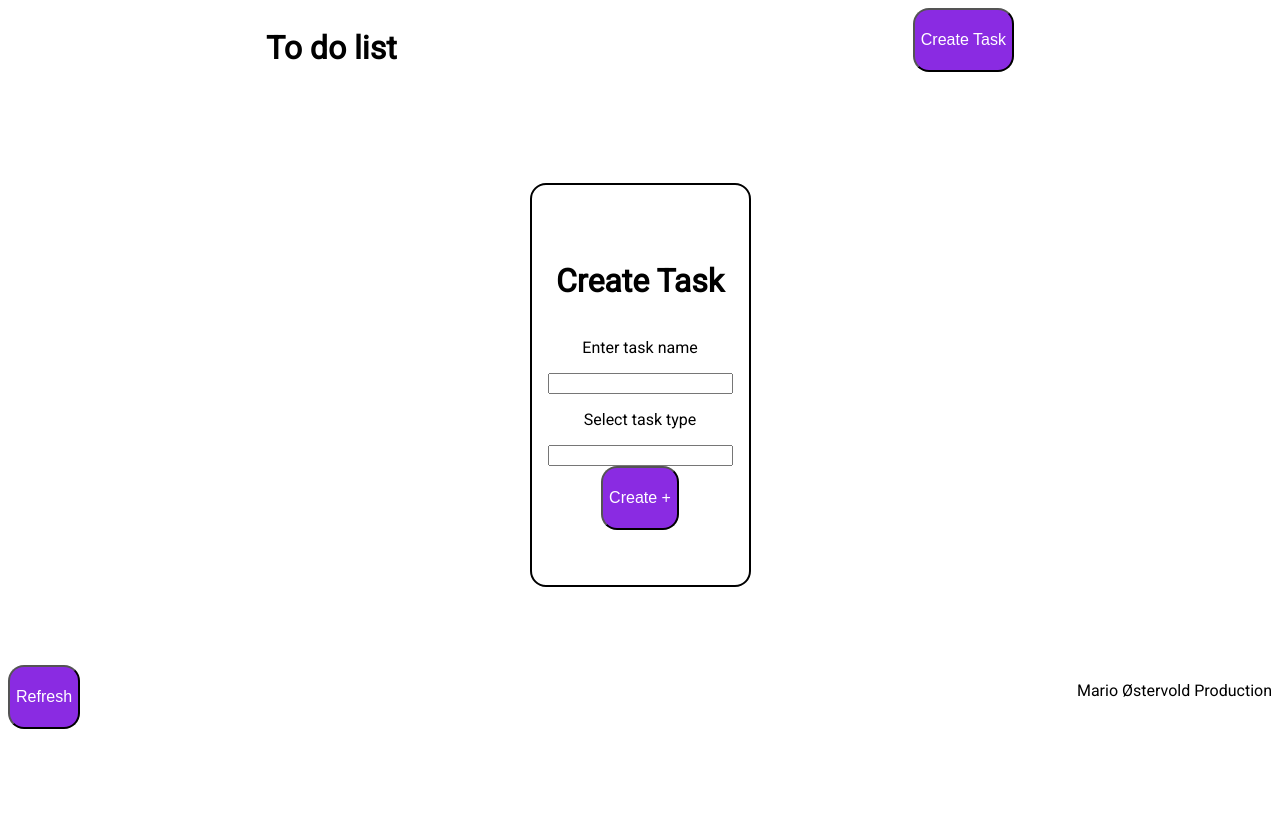
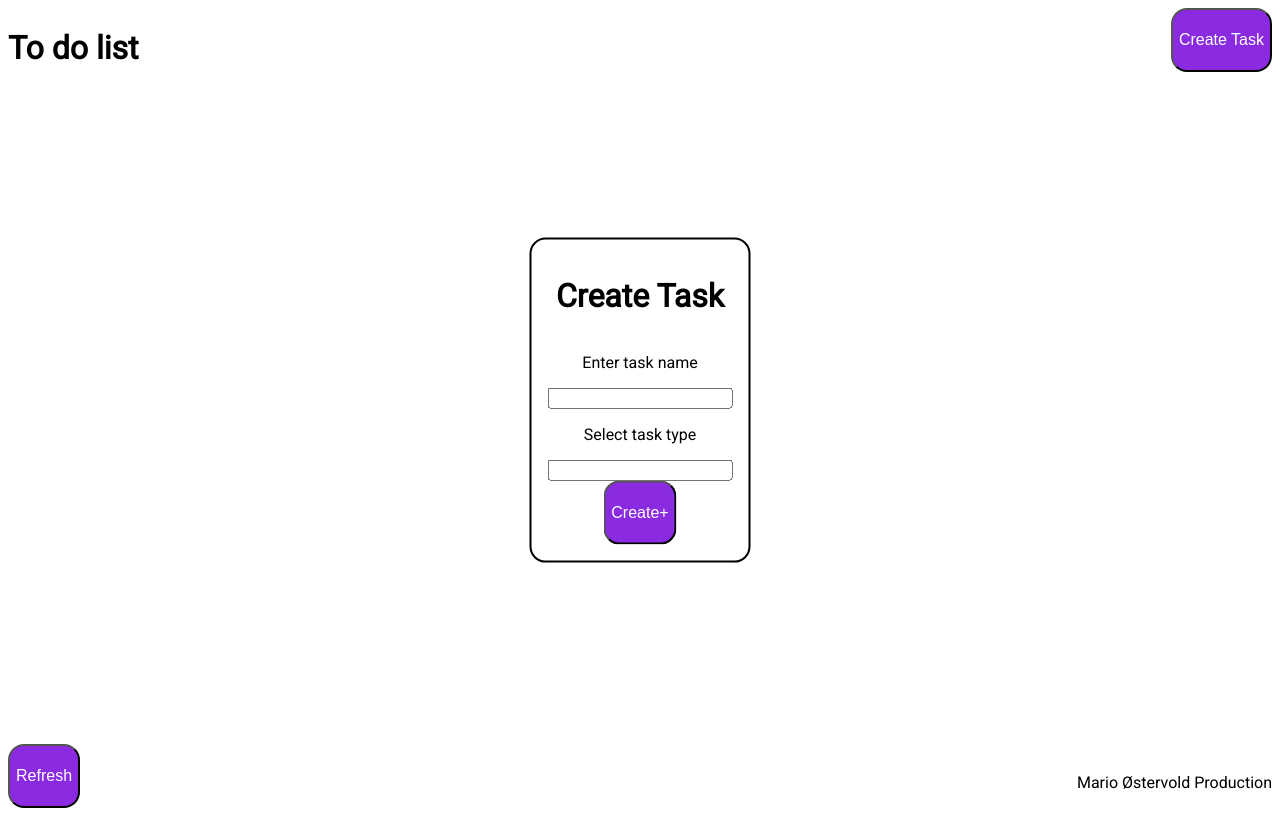
Before and after one commit to Malarol/To-do-list, a plain HTML site: page index.html in a window 1280 px wide. Both pictures are taken after a click on the button "Create Task". Drawn offline with Linux system fonts and the light colour scheme.

Commit message:
Fikset z index og plassering

```diff
--- a/todo.css
+++ b/todo.css
@@ -2,17 +2,23 @@ body {
     height: 100vh;
     font-family: "Roboto", sans-serif;
     display: grid;
-    grid-template-columns: 3fr ;
-    grid-template-rows: 1fr, 4fr, 1fr;
+    grid-template-columns: 1fr 3fr 1fr;
+    grid-template-rows: auto 1fr auto;
     grid-template-areas:
-    "header"
-    "hr"
-    "main"
-    "footer"
+        "header header header"
+        "main   main   main"
+        "footer footer footer";
+}
+
+/* Når popup åpnes – kun bakgrunn endres */
+.bodyOpen {
+    background: rgba(255, 255, 255, 0.9);
 }
 
 header {
     grid-area: header;
+    display: flex;
+    justify-content: space-between;
 }
 
 main {
@@ -21,25 +27,20 @@ main {
 
 footer {
     grid-area: footer;
+    display: flex;
+    justify-content: space-between;
+    align-items: flex-end;
 }
 
-header {
-    display: flex;
-    justify-content: space-around;
-    padding-bottom: 1rem;
-}
-
-footer {
-    display: flex;
-    justify-content: space-between;
-    justify-items: end;
-}
-
+/* Wrapper for popup – holder den sentrert */
 #taskMenu {
     display: flex;
     justify-content: center;
+    width: 100%;
+    z-index: 1;
 }
 
+/* Vanlig task-style */
 .task {
     display: flex;
     justify-content: space-around;
@@ -49,21 +50,29 @@ footer {
     margin: 0.5rem;
 }
 
+/* Popup skjult */
 .closed {
     display: none;
-    position: fixed;
 }
 
+/* Popup synlig – overlay style */
 .open {
-    width: fit-content;
+    position: fixed;
+    top: 50%;
+    left: 50%;
+    transform: translate(-50%, -50%);
+    z-index: 1000;
+
     display: flex;
     flex-direction: column;
     justify-content: center;
     align-items: center;
+
     background-color: white;
     border: 2px solid black;
     border-radius: 1rem;
     padding: 1rem;
+    width: fit-content;
 }
 
 button {
@@ -72,12 +81,11 @@ button {
     font-size: 1rem;
     border-radius: 1rem;
     height: 4rem;
+    cursor: pointer;
 }
 
 button:hover {
     background-color: white;
     color: blueviolet;
-    transition-property: all;
-    transition-duration: 0.5;
-    transition: ease-in-out;
+    transition: all 0.3s ease-in-out;
 }
--- a/todo.js
+++ b/todo.js
@@ -50,6 +50,9 @@ function createTask() {
   visibility.classList.remove("open");
   visibility.classList.add("closed");
 
+  let body = document.querySelector("Body");
+  body.classList.remove("bodyOpen");
+
   updateHTML();
 }
 
@@ -77,10 +80,10 @@ function updateHTML() {
     newDiv.className = "task";
 
     const newTaskName = document.createElement("p");
-    newTaskName.innerText = task.getName();
+    newTaskName.innerText = "Task: " + task.getName();
 
     const newTaskType = document.createElement("p");
-    newTaskType.innerText = task.getType();
+    newTaskType.innerText = "Type: " + task.getType();
 
     const newTaskBox = document.createElement("input");
     newTaskBox.type = "checkbox";
@@ -109,6 +112,9 @@ function taskMenu() {
   visibility.classList.remove("closed");
   visibility.classList.add("open");
 
+  let body = document.querySelector("Body");
+  body.classList.add("bodyOpen");
+
   // let body = document.querySelector("Body")
   // body.style.setProperty("background", "rgba(0, 0, 0, 0.2)")
 }
```
Also changed, not shown: index.html (+2 -2 lines).
